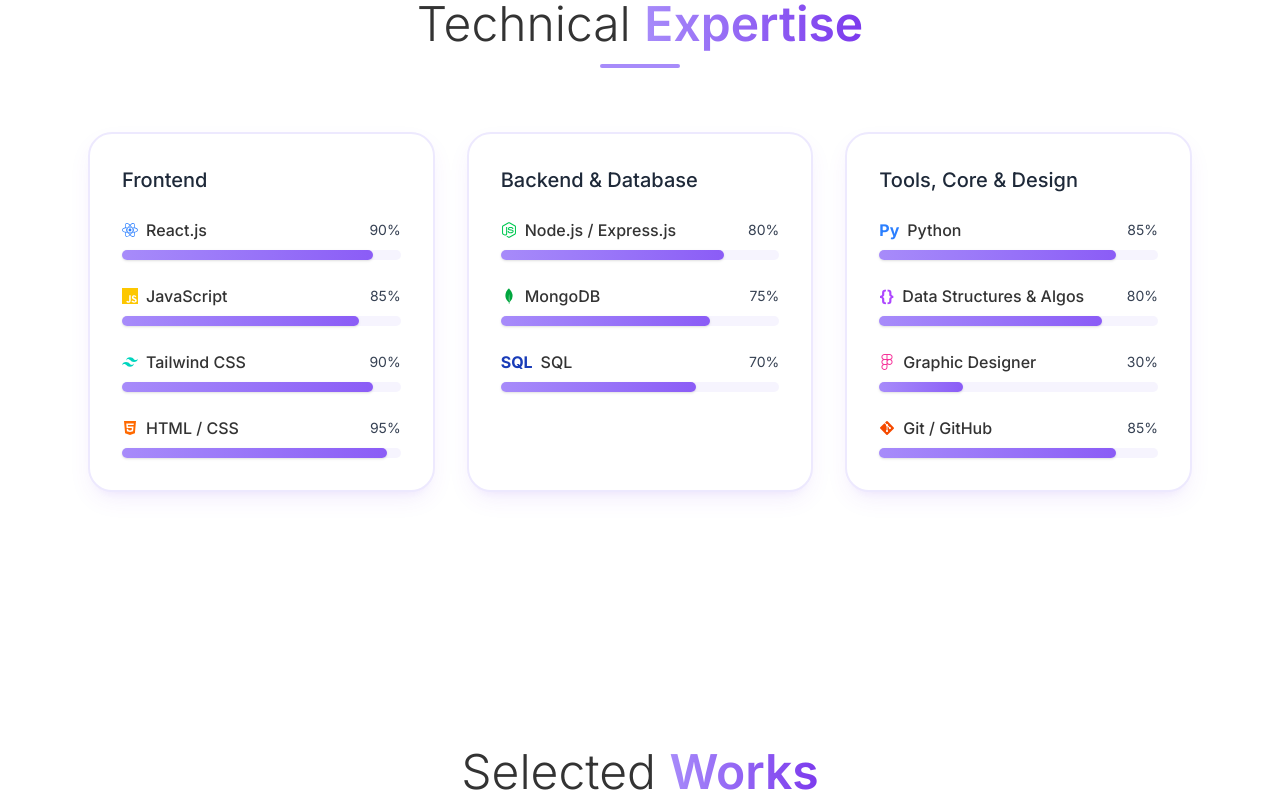
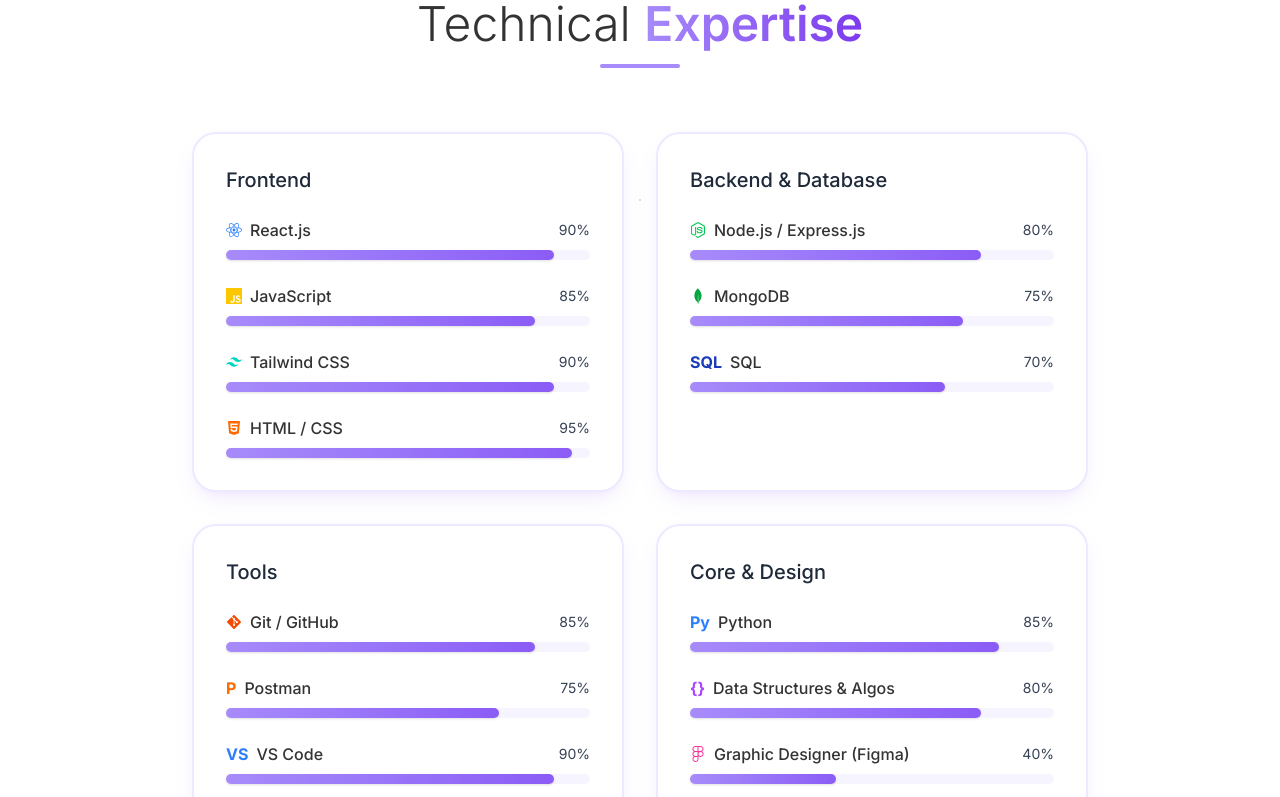
Before and after one commit to Harshitha1890/MyPortfolio, a Next.js app: page / in a window 1280 px wide. Shown: the part 1800-2597 px from the top of the page. Built offline with nearby package versions, Linux system fonts and the light colour scheme.

Commit message:
Update skills categories and fix social links

```diff
--- a/src/components/Contact.jsx
+++ b/src/components/Contact.jsx
@@ -80,14 +80,20 @@
             <div className="pt-4 border-t border-primary-100">
               <h4 className="font-bold mb-4">Social Profiles</h4>
               <div className="flex gap-4">
-                {[IoLogoGithub, IoLogoLinkedin, IoLogoTwitter].map((Icon, idx) => (
+                {[
+                  { Icon: IoLogoGithub, link: "https://github.com/Harshitha1890" },
+                  { Icon: IoLogoLinkedin, link: "https://www.linkedin.com/in/harshitha-nunemunthala" },
+                  { Icon: IoLogoTwitter, link: "https://twitter.com/Harshitha" }
+                ].map((social, idx) => (
                   <motion.a
                     key={idx}
-                    href="#"
+                    href={social.link}
+                    target="_blank"
+                    rel="noopener noreferrer"
                     whileHover={{ scale: 1.1, y: -2 }}
                     className="w-10 h-10 rounded-full bg-primary-50 flex items-center justify-center text-primary-400 hover:text-primary-600 hover:bg-primary-100 hover:shadow-sm transition-all"
                   >
-                    <Icon size={20} />
+                    <social.Icon size={20} />
                   </motion.a>
                 ))}
               </div>
--- a/src/components/Footer.jsx
+++ b/src/components/Footer.jsx
@@ -14,9 +14,9 @@
           © {new Date().getFullYear()} Nunemunthala Harshitha. All rights reserved.
         </p>
         <div className="flex gap-6 mt-4 md:mt-0">
-          <a href="#" className="text-gray-700 hover:text-primary-600 transition-colors">GitHub</a>
-          <a href="#" className="text-gray-700 hover:text-primary-600 transition-colors">LinkedIn</a>
-          <a href="#" className="text-gray-700 hover:text-primary-600 transition-colors">Twitter</a>
+          <a href="https://github.com/Harshitha1890" target="_blank" rel="noopener noreferrer" className="text-gray-700 hover:text-primary-600 transition-colors">GitHub</a>
+          <a href="https://www.linkedin.com/in/harshitha-nunemunthala" target="_blank" rel="noopener noreferrer" className="text-gray-700 hover:text-primary-600 transition-colors">LinkedIn</a>
+          <a href="https://twitter.com/Harshitha" target="_blank" rel="noopener noreferrer" className="text-gray-700 hover:text-primary-600 transition-colors">Twitter</a>
         </div>
       </div>
 
--- a/src/components/Skills.jsx
+++ b/src/components/Skills.jsx
@@ -25,12 +25,19 @@
     ]
   },
   {
-    category: "Tools, Core & Design",
+    category: "Tools",
+    skills: [
+      { name: "Git / GitHub", progress: 85, icon: <FaGitAlt className="text-orange-600" /> },
+      { name: "Postman", progress: 75, icon: <span className="text-orange-500 font-bold">P</span> },
+      { name: "VS Code", progress: 90, icon: <span className="text-blue-500 font-bold">VS</span> },
+    ]
+  },
+  {
+    category: "Core & Design",
     skills: [
       { name: "Python", progress: 85, icon: <span className="text-blue-500 font-bold">Py</span> },
       { name: "Data Structures & Algos", progress: 80, icon: <span className="text-purple-500 font-bold">{`{}`}</span> },
-      { name: "Graphic Designer", progress: 30, icon: <FaFigma className="text-pink-500" /> },
-      { name: "Git / GitHub", progress: 85, icon: <FaGitAlt className="text-orange-600" /> },
+      { name: "Graphic Designer (Figma)", progress: 40, icon: <FaFigma className="text-pink-500" /> },
     ]
   }
 ];
@@ -44,7 +51,7 @@
           <div className="w-20 h-1 bg-primary-400 mx-auto rounded-full" />
         </div>
 
-        <div className="grid grid-cols-1 md:grid-cols-2 lg:grid-cols-3 gap-8">
+        <div className="grid grid-cols-1 md:grid-cols-2 lg:grid-cols-2 gap-8 max-w-4xl mx-auto">
           {skillsData.map((group, idx) => (
             <Card key={idx} hover={false} className="p-8 border-primary-100 dark:border-primary-900/30">
               <h3 className="text-xl font-medium mb-6 text-gray-800 dark:text-gray-100">{group.category}</h3>
```
